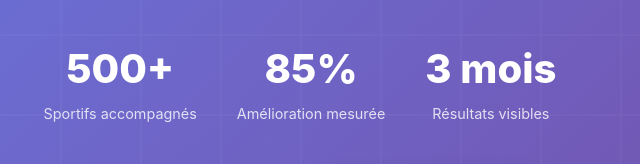
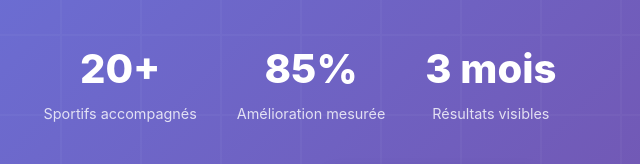
Before and after one commit to yesi-concept/Y.E.S.I-CONCEPT, a plain HTML site: page index.html in a window 1280 px wide. Shown: the part 366-530 px from the top of the page, 340-980 px from the left. Drawn offline with Linux system fonts and the light colour scheme.

Commit message:
Update index.html

```diff
--- a/index.html
+++ b/index.html
@@ -684,7 +684,7 @@
 
             <div class="hero-stats">
                 <div class="stat-item">
-                    <span class="stat-number">500+</span>
+                    <span class="stat-number">20+</span>
                     <span class="stat-label">Sportifs accompagnés</span>
                 </div>
                 <div class="stat-item">
```
